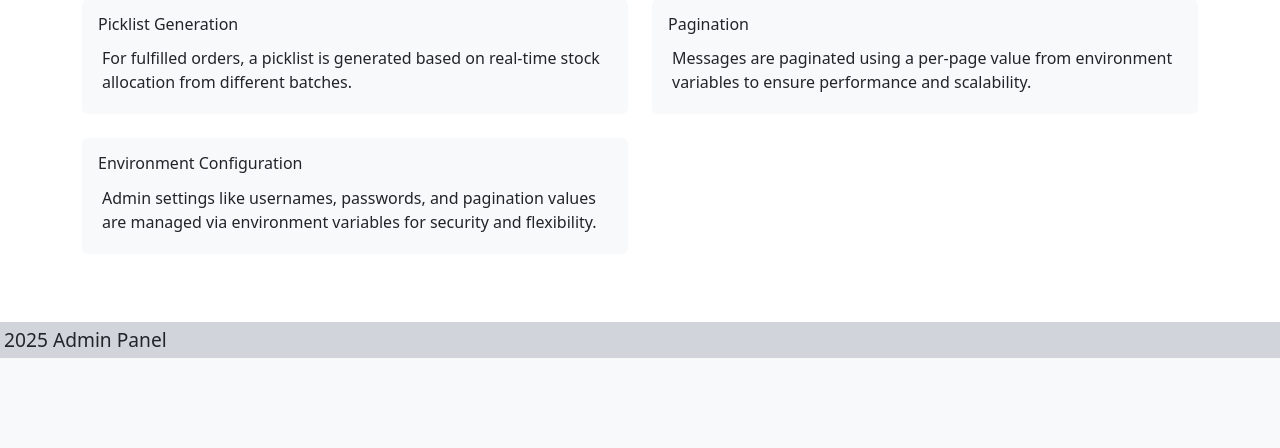
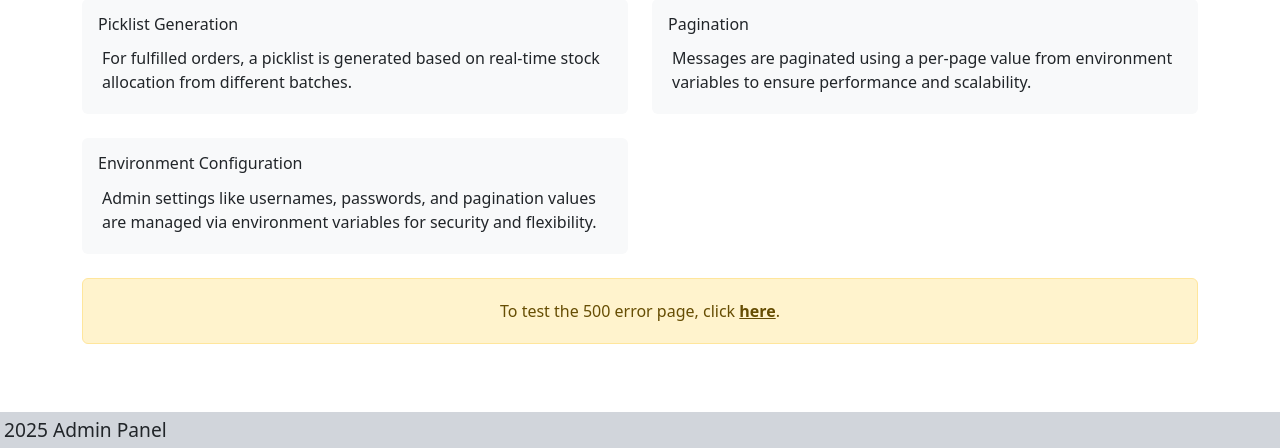
Before and after one commit to james-fitz86/pickle-polona, a Flask app: page /admin/ in a window 1280 px wide. Shown: the part 1101-1549 px from the top of the page. Before the commit the page ends 1459 px from the top, so only its background shows below. Run offline with Flask 3, Linux system fonts and the light colour scheme; the visitor is signed in with stand-in values (Sample User, id 1).

Commit message:
added link to test 500 error html render

```diff
--- a/templates/admin/dashboard.html
+++ b/templates/admin/dashboard.html
@@ -112,5 +112,11 @@
 
         </div>
     </div>
+    <div class="alert alert-warning text-center mt-4">
+        <p class="mb-0">
+            To test the 500 error page, click
+            <a href="{{ url_for('main.raise_500_error') }}" class="alert-link">here</a>.
+        </p>
+    </div>
 </div>
 {% endblock %}
```
